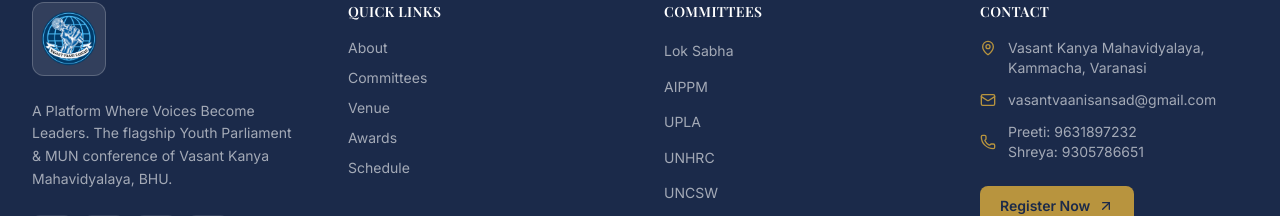
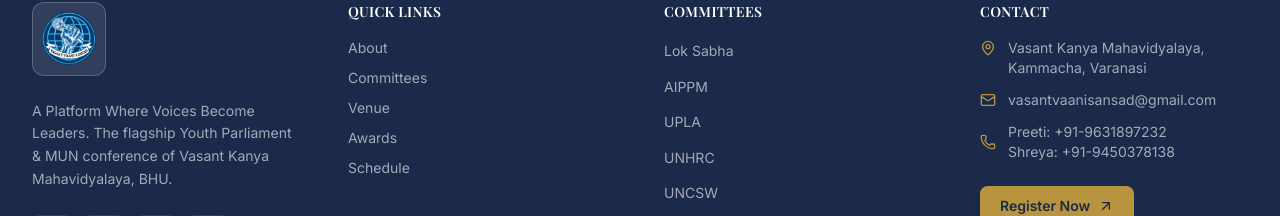
Before and after one commit to sameer2028/vvs, a React (Vite) app in the folder client/: page /committees/press-conclave in a window 1280 px wide. Shown: the part 1277-1493 px from the top of the page. Built offline with nearby package versions, Linux system fonts and the light colour scheme; a web font is replaced by a local one.

Commit message:
number addednew

```diff
--- a/client/src/components/layout/Footer.jsx
+++ b/client/src/components/layout/Footer.jsx
@@ -142,8 +142,8 @@ export default function Footer() {
               <li className="flex items-center gap-3">
                 <Phone size={16} className="text-gold shrink-0" />
                 <div className="text-sm text-white/60">
-                  <span>Preeti: 9631897232</span><br />
-                  <span>Shreya: 9305786651</span>
+                  <span>Preeti: +91-9631897232</span><br />
+                  <span>Shreya: +91-9450378138</span>
                 </div>
               </li>
             </ul>
```
